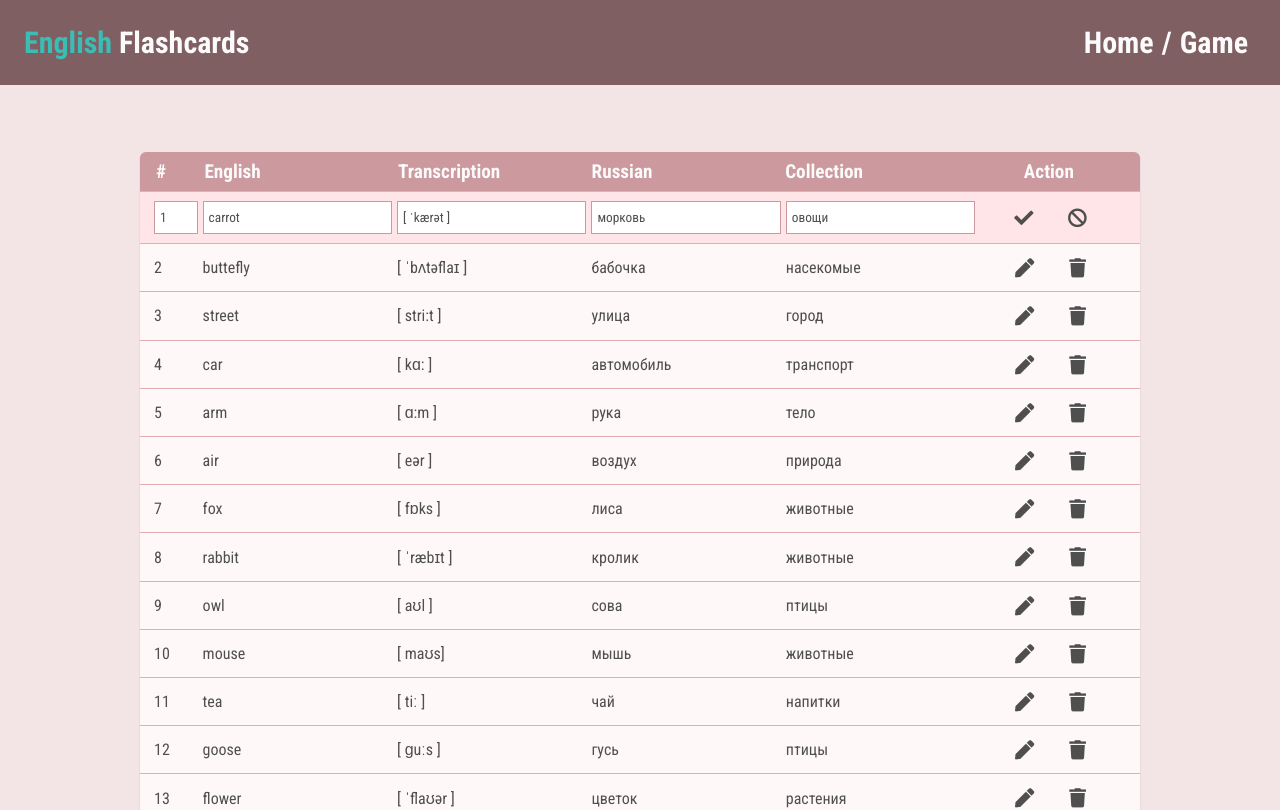
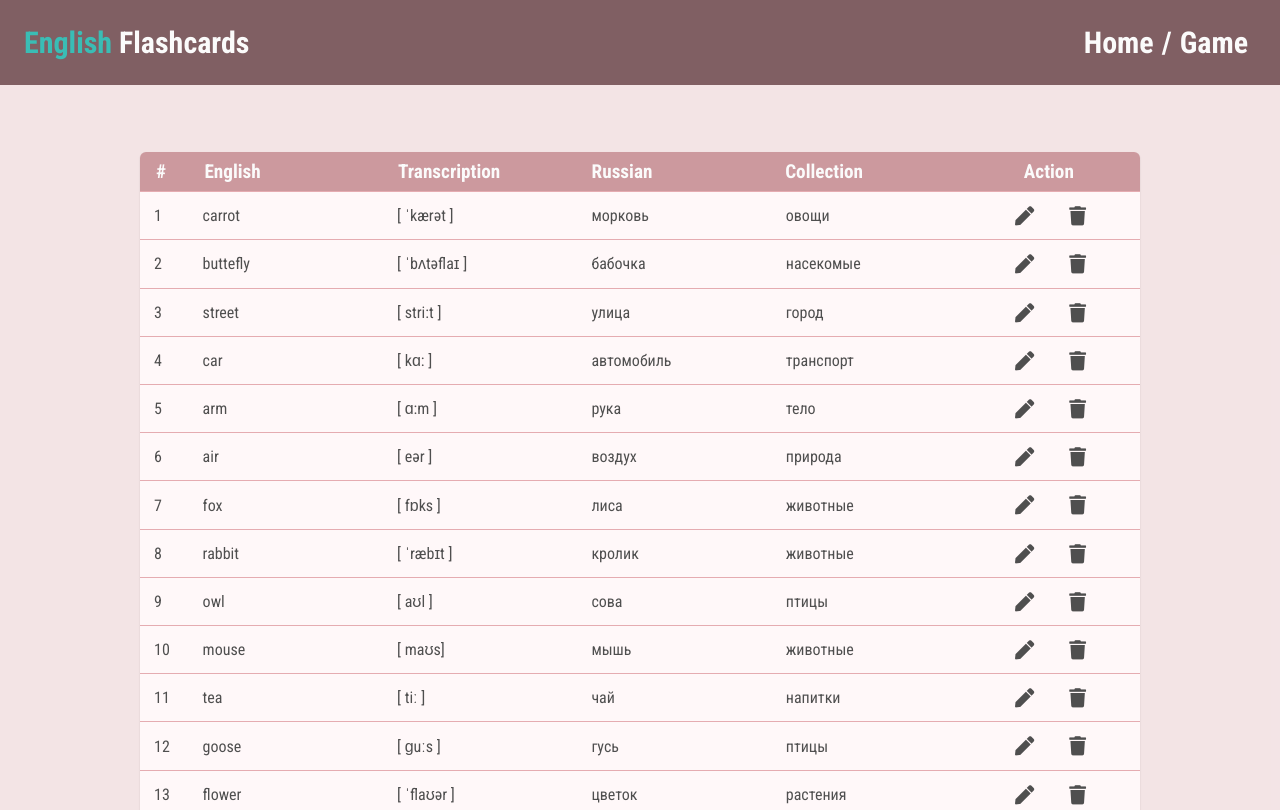
Before and after one commit to AlenaGM/flashcards-app, a React (Create React App) app: page / in a window 1280 px wide. Shown: the top 810 px of the page. Built offline with nearby package versions, Linux system fonts and the light colour scheme.

Commit message:
styles impr

```diff
--- a/src/components/appGame/appGame.scss
+++ b/src/components/appGame/appGame.scss
@@ -5,7 +5,6 @@
         flex-direction: column;
         align-items: center;
         justify-content: center;
-        width: 100vw;
         padding: 16px;
     }
 }
--- a/src/components/card/Card.js
+++ b/src/components/card/Card.js
@@ -9,7 +9,6 @@ const Card = (props) => {
 
     const handleClick = () => {
         setPressed(!pressed);
-        console.log('privet')
     }
 
     return (
--- a/src/components/row/Row.js
+++ b/src/components/row/Row.js
@@ -1,9 +1,28 @@
+import React, {useState} from "react";
 import './row.scss';
 
 const Row = (props) => {
+
+  const [edit, setEdit] = useState( false);
+
+  const handleEditClick = () => {
+      setEdit(!edit);
+      console.log('edit');
+  }
+
+  const handleSaveClick = () => {
+    setEdit(!edit);
+    console.log('save');
+}
+
+const handleCancelClick = () => {
+  setEdit(!edit);
+  console.log('cancel');
+}
+
     return (
       <>
-        {props.isEdit ?
+        {edit ?
         <>
         <td><input className="input_edit" value={props.id}></input></td>
         <td><input className="input_edit" value={props.english}></input></td>
@@ -11,8 +30,8 @@ const Row = (props) => {
         <td><input className="input_edit" value={props.russian}></input></td>
         <td><input className="input_edit" value={props.tags}></input></td>
         <td>
-            <i className="fas fa-check icon icon__save"> </i>
-            <i className="fas fa-ban icon icon__cancel"></i>
+            <i className="fas fa-check icon icon__save" onClick = {handleSaveClick}> </i>
+            <i className="fas fa-ban icon icon__cancel" onClick = {handleCancelClick}></i>
         </td>
         </>
         :
@@ -23,7 +42,7 @@ const Row = (props) => {
         <td>{props.russian}</td>
         <td>{props.tags}</td>
         <td>
-            <i className="fas fa-pen icon icon__edit"> </i>
+            <i className="fas fa-pen icon icon__edit" onClick = {handleEditClick}> </i>
             <i className="fas fa-trash icon icon__delete"></i>
         </td>
         </>
--- a/src/components/table/Table.js
+++ b/src/components/table/Table.js
@@ -20,17 +20,6 @@ const Table = () => {
                 {
                     words.map((word) =>
                     <>
-                    {word.isEdit ?
-                        <tr className="table__row row_edit">
-                            <Row
-                                id={word.id}
-                                english={word.english}
-                                transcription={word.transcription}
-                                russian={word.russian}
-                                tags={word.tags}
-                                isEdit={word.isEdit}/>
-                        </tr>
-                        :
                         <tr className="table__row">
                             <Row
                                 id={word.id}
@@ -40,7 +29,6 @@ const Table = () => {
                                 tags={word.tags}
                                 isEdit={word.isEdit}/>
                         </tr>
-                    }
                     </>
                     )
                 }
--- a/src/resources/data/words.json
+++ b/src/resources/data/words.json
@@ -5,104 +5,118 @@
         "transcription": "[ ˈkærət ]",
         "russian": "морковь",
         "tags": "овощи",
-        "isEdit": true
+        "isEdit": false
     },
     {
         "id": "2",
         "english": "buttefly",
         "transcription": "[ ˈbʌtəflaɪ ]",
         "russian": "бабочка",
-        "tags": "насекомые"
+        "tags": "насекомые",
+        "isEdit": false
     },
     {
         "id": "3",
         "english": "street",
         "transcription": "[ stri:t ]",
         "russian": "улица",
-        "tags": "город"
+        "tags": "город",
+        "isEdit": false
     },
     {
         "id": "4",
         "english": "car",
         "transcription": "[ kɑ: ]",
         "russian": "автомобиль",
-        "tags": "транспорт"
+        "tags": "транспорт",
+        "isEdit": false
     },
     {
         "id": "5",
         "english": "arm",
         "transcription": "[ ɑ:m ]",
         "russian": "рука",
-        "tags": "тело"
+        "tags": "тело",
+        "isEdit": false
     },
     {
         "id": "6",
         "english": "air",
         "transcription": "[  eər ]",
         "russian": "воздух",
-        "tags": "природа"
+        "tags": "природа",
+        "isEdit": false
     },
     {
         "id": "7",
         "english": "fox",
         "transcription": "[ fɒks ]",
         "russian": "лиса",
-        "tags": "животные"
+        "tags": "животные",
+        "isEdit": false
     },
     {
         "id": "8",
         "english": "rabbit",
         "transcription": "[ ˈræbɪt ]",
         "russian": "кролик",
-        "tags": "животные"
+        "tags": "животные",
+        "isEdit": false
     },
     {
         "id": "9",
         "english": "owl",
         "transcription": "[ aʊl ]",
         "russian": "сова",
-        "tags": "птицы"
+        "tags": "птицы",
+        "isEdit": false
     },
     {
         "id": "10",
         "english": "mouse",
         "transcription": "[ maʊs]",
         "russian": "мышь",
-        "tags": "животные"
+        "tags": "животные",
+        "isEdit": false
     },
     {
         "id": "11",
         "english": "tea",
         "transcription": "[ tiː ]",
         "russian": "чай",
-        "tags": "напитки"
+        "tags": "напитки",
+        "isEdit": false
     },
     {
         "id": "12",
         "english": "goose",
         "transcription": "[ ɡuːs ]",
         "russian": "гусь",
-        "tags": "птицы"
+        "tags": "птицы",
+        "isEdit": false
     },
     {
         "id": "13",
         "english": "flower",
         "transcription": "[ ˈflaʊər ]",
         "russian": "цветок",
-        "tags": "растения"
+        "tags": "растения",
+        "isEdit": false
     },
     {
         "id": "14",
         "english": "bird",
         "transcription": "[ be:d ]",
         "russian": "птица",
-        "tags": "птицы"
+        "tags": "птицы",
+        "isEdit": false
     },
     {
         "id": "15",
         "english": "cat",
         "transcription": "[ kæt ]",
         "russian": "кот",
-        "tags": "животные"
+        "tags": "животные",
+        "isEdit": false
     }
 ]
```
